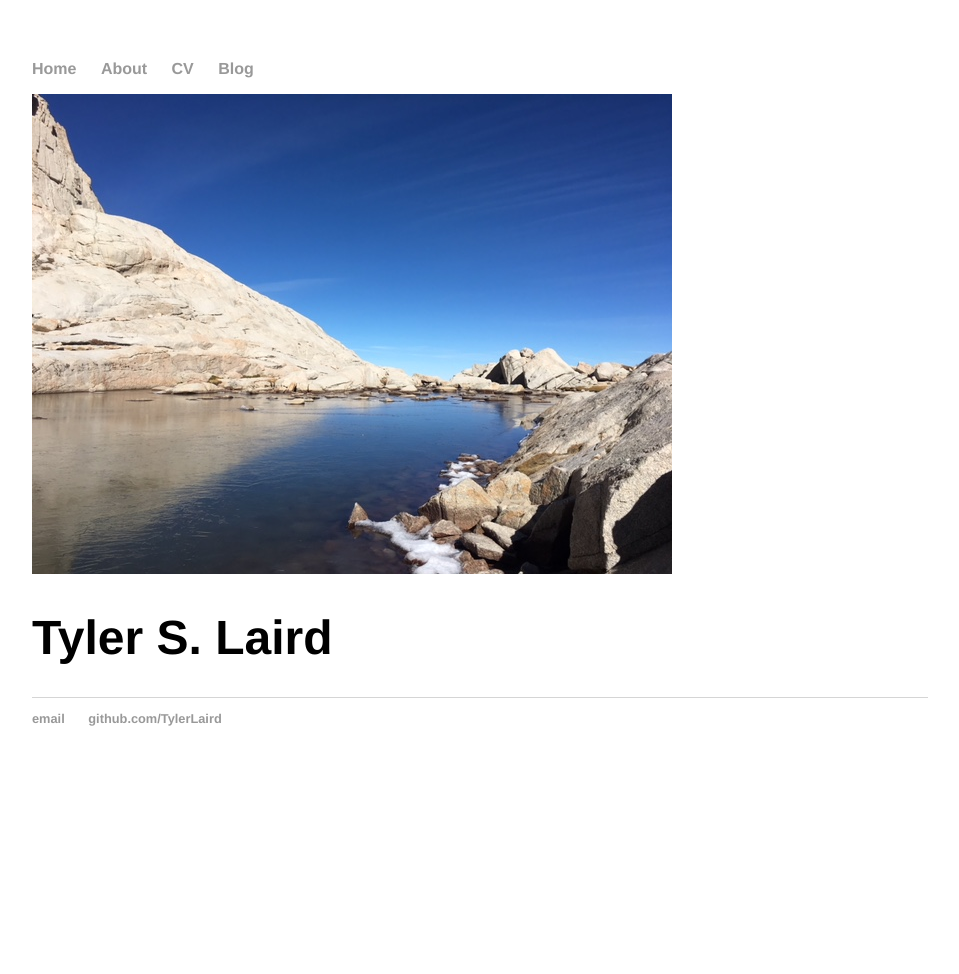
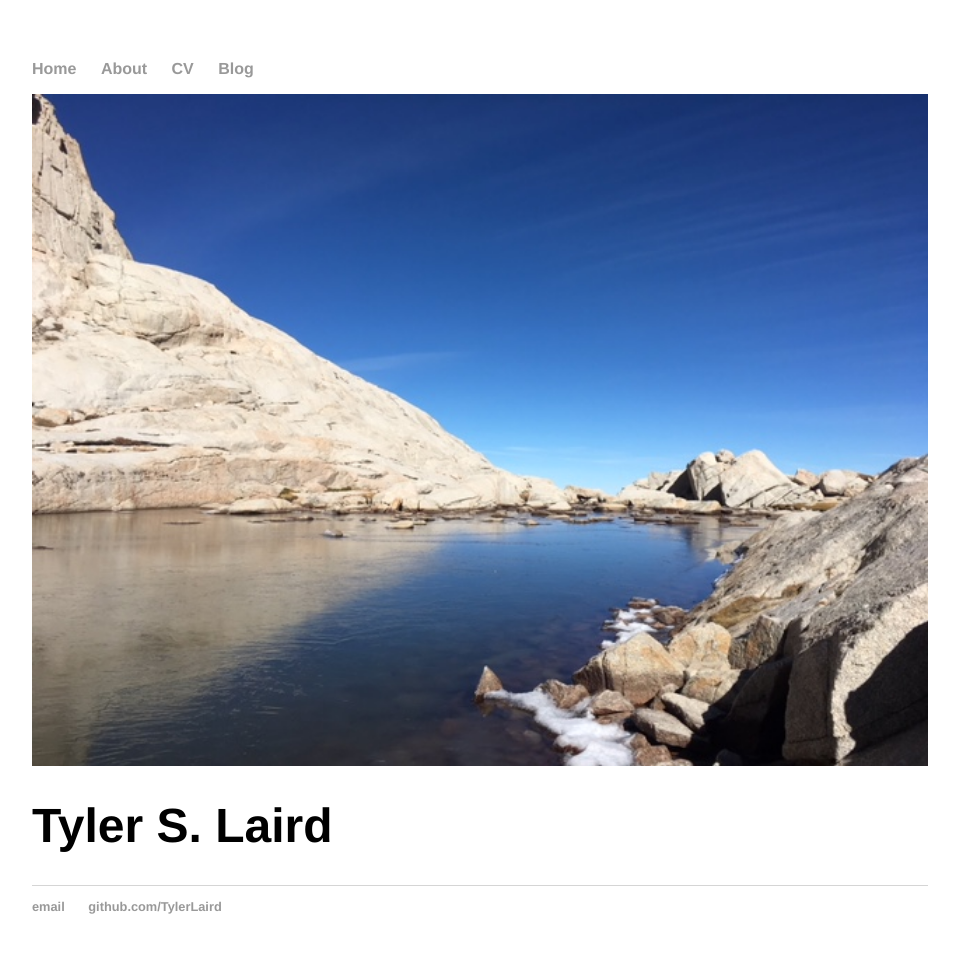
Before and after one commit to TylerLaird/TylerLaird.github.io, a Jekyll site: the page built from index.html, in a window 1280 px wide. Shown: the whole page, without its empty margins (160-1119 px from the left). Built offline with Jekyll 4.4.1, drawn with Linux system fonts in a browser that asks for light colours; before the commit the page ends 900 px from its top, so only the background shows below that.

Commit message:
Update main.css

```diff
--- a/css/main.css
+++ b/css/main.css
@@ -47,3 +47,8 @@ img {
     height: auto;
     width: auto\9; /* ie8 */
 }
+
+.banner-image {
+    width: 100%;
+    display: block;
+}
```
